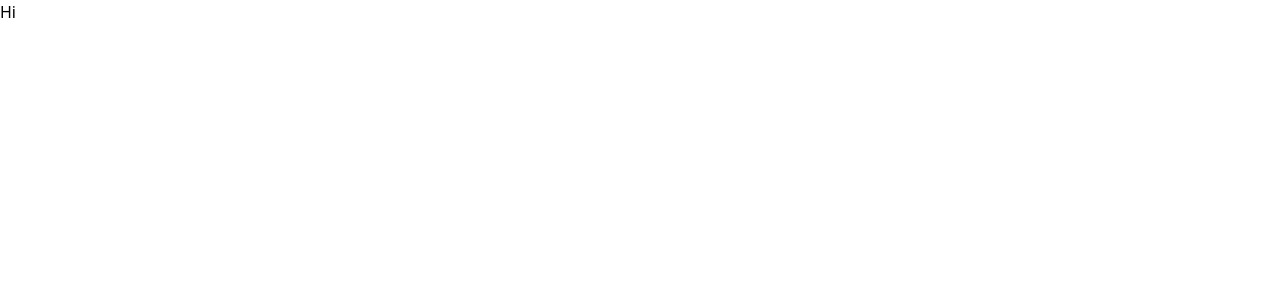
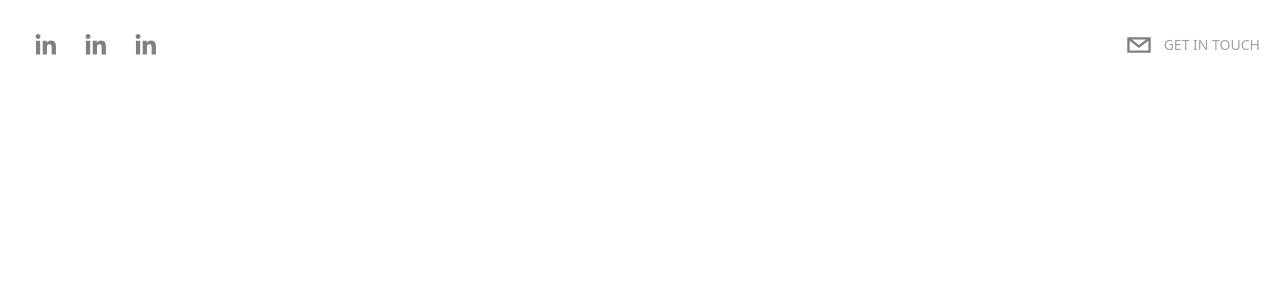
Before and after one commit to dloyolar/react-next-portfolio, a Next.js app: page / in a window 1280 px wide. Shown: the top 300 px of the page. Built offline with nearby package versions, Linux system fonts and the light colour scheme.

Commit message:
✨ feat(Header): add Header

```diff
--- /dev/null
+++ b/components/Header.tsx
@@ -0,0 +1,39 @@
+import { SocialIcon } from 'react-social-icons';
+
+type Props = {};
+
+export const Header = ({}: Props) => {
+  return (
+    <header className="sticky top-0 p-5 flex items-start justify-between max-w-7xl mx-auto z-20 xl:items-center">
+      <div className="flex flex-row items-center">
+        {/* Social Icons */}
+        <SocialIcon
+          url="https://www.linkedin.com/in/dloyolar/"
+          fgColor="gray"
+          bgColor="transparent"
+        />
+        <SocialIcon
+          url="https://www.linkedin.com/in/dloyolar/"
+          fgColor="gray"
+          bgColor="transparent"
+        />
+        <SocialIcon
+          url="https://www.linkedin.com/in/dloyolar/"
+          fgColor="gray"
+          bgColor="transparent"
+        />
+      </div>
+
+      <div className="flex flex-row items-center text-gray-300 cursor-pointer">
+        <SocialIcon
+          className="cursor-pointer"
+          network="email"
+          fgColor="gray"
+          bgColor="transparent"
+        />
+
+        <p className="uppercase hidden md:inline-flex text-sm text-gray-400">Get in touch</p>
+      </div>
+    </header>
+  );
+};
--- a/pages/index.tsx
+++ b/pages/index.tsx
@@ -1,16 +1,16 @@
 import type { NextPage } from 'next';
 import Head from 'next/head';
+import { Header } from '../components/Header';
 
 const Home: NextPage = () => {
   return (
     <div>
       <Head>
         <title>Diego&apos;s Portfolio</title>
-        <meta name="description" content="Generated by create next app" />
-        <link rel="icon" href="/favicon.ico" />
       </Head>
 
       {/* Header */}
+      <Header />
 
       {/* Hero */}
 
@@ -23,8 +23,6 @@
       {/* Projects */}
 
       {/* Contact */}
-
-      <h1>Hi</h1>
     </div>
   );
 };
```
